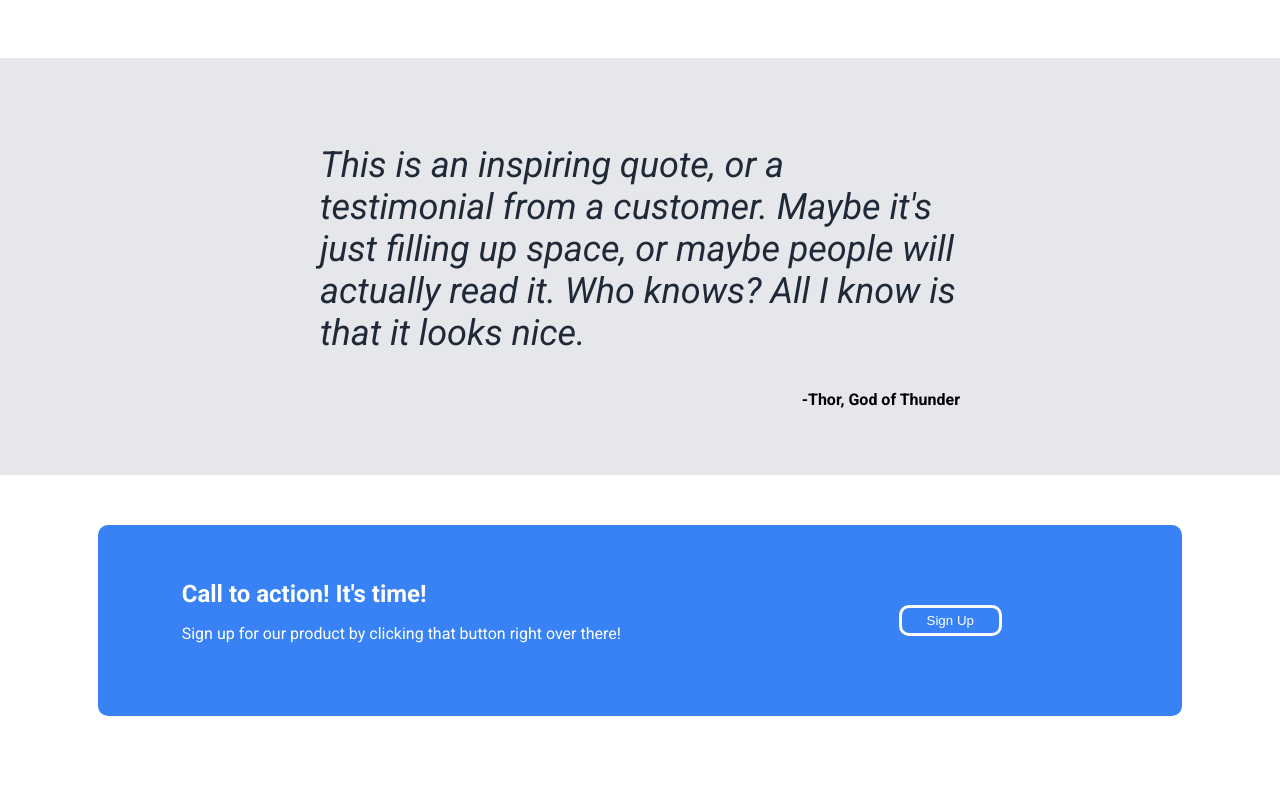
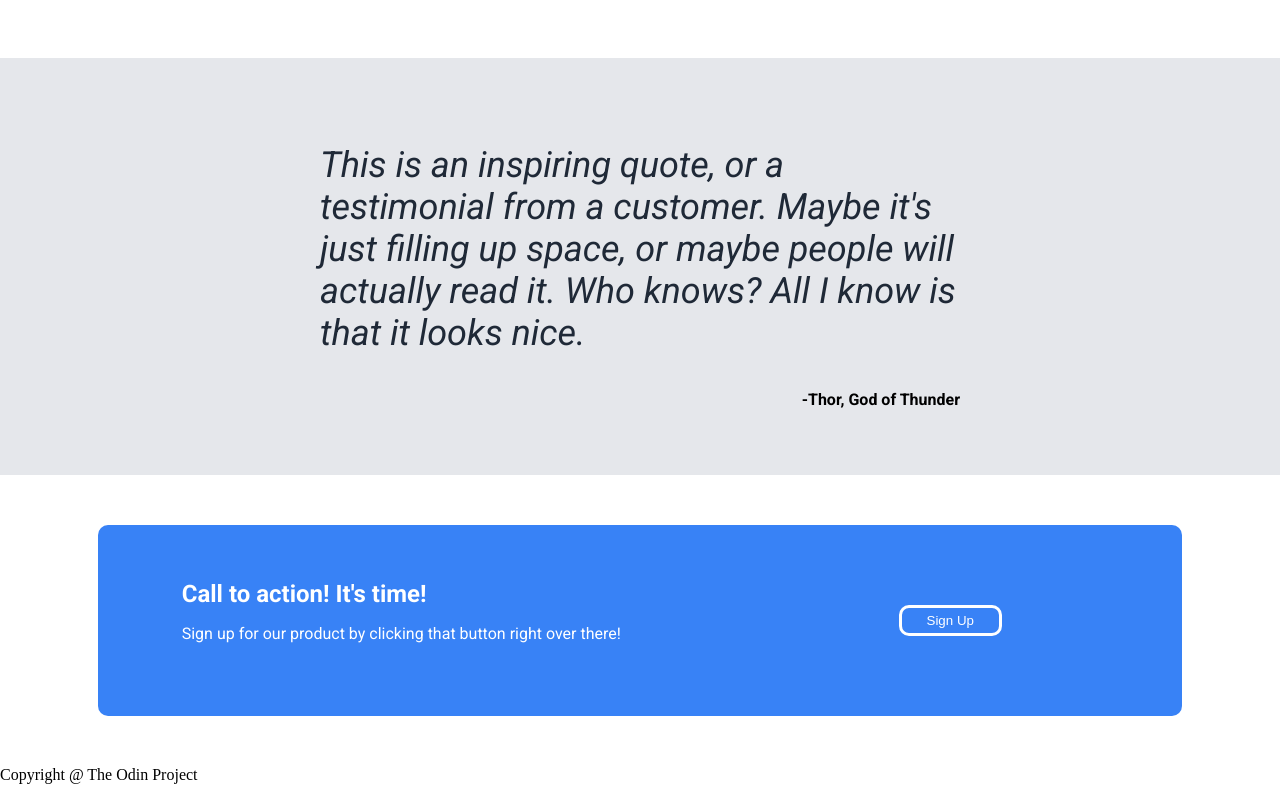
Before and after one commit to hellokristinafaye/Odin, a plain HTML site: page index.html in a window 1280 px wide. Shown: the part 885-1685 px from the top of the page. Before the commit the page ends 1651 px from the top, so only its background shows below. Drawn offline with Linux system fonts and the light colour scheme.

Commit message:
footer content added

```diff
--- a/index.html
+++ b/index.html
@@ -101,6 +101,9 @@
 
         </section>
 
+        <footer class="copyright">
+            <p class="copyright-text">Copyright @ The Odin Project</p>
+        </footer>
 
     </div>
 
```
